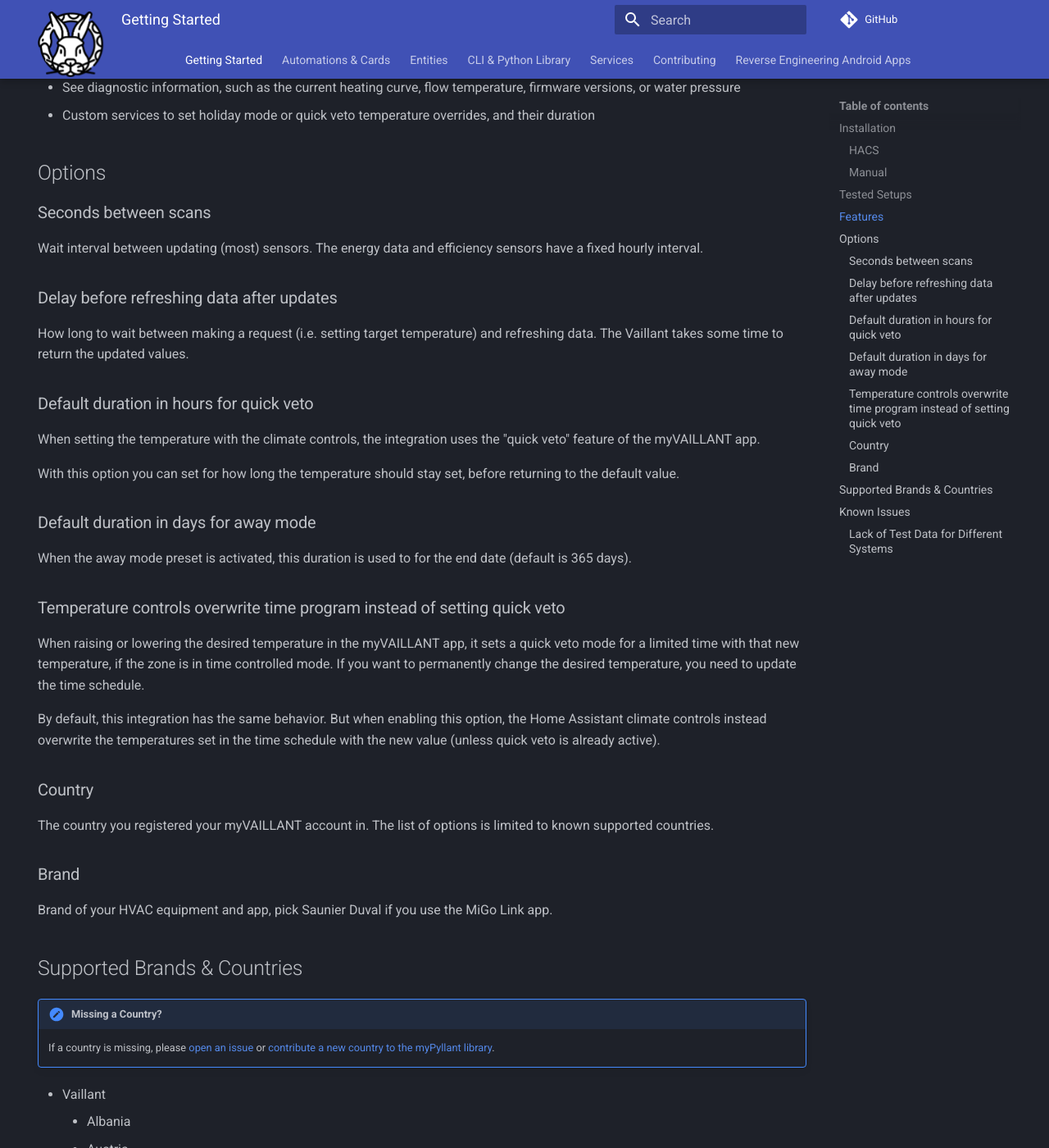
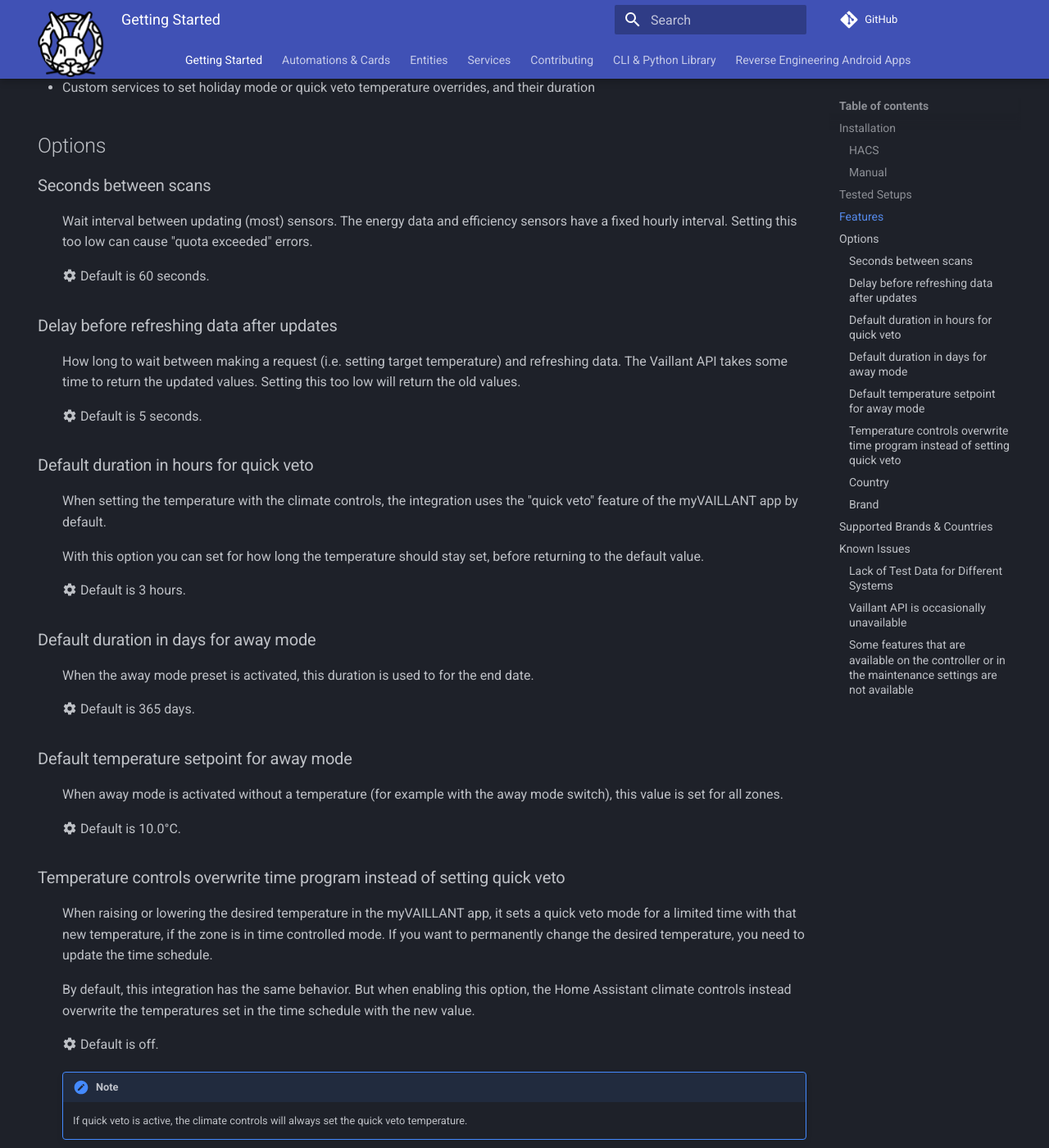
Before and after one commit to signalkraft/mypyllant-component, an MkDocs documentation site: the page built from docs/docs/index.md, in a window 1280 px wide and 1400 px high, scrolled down 2245 px. Shown: the whole window at 82% size. Built offline with MkDocs 1.6.1 and Material for MkDocs 9.7.7, drawn with Linux system fonts in a browser that asks for light colours; comment, search, counter and statistics services are not loaded; some of the changed text lies outside the part shown.

```diff
--- a/docs/docs/index.md
+++ b/docs/docs/index.md
@@ -51,7 +51,7 @@ Having problems? [Open an issue](https://github.com/signalkraft/mypyllant-compon
 * Vaillant ECOTEC PLUS boiler + VRT380f + sensoNET
 * Vaillant ECOTEC PLUS VCW20/1 boiler + sensoCOMFORT VRC 720 + sensoNET VR 921
 * Vaillant ECOTEC PLUS 296/5-5 (R6) + sensoCOMFORT VRC 720/2 + VR 70 (2 circuits) + sensoNET VR 921
-* VAILLANT ecoVIT + VIH R/6 uniSTORE + VR920
+* Vaillant ecoVIT + VIH R/6 uniSTORE + VR920
 * Saunier Duval DUOMAX F30 90 + MISET Radio + MiLink V3
 * Bulex Thema Condens F30/35 + Red 5 + MiPro Sense + MiLink v3
 
@@ -71,32 +71,53 @@ Having problems? [Open an issue](https://github.com/signalkraft/mypyllant-compon
 
 ### Seconds between scans
 
-Wait interval between updating (most) sensors. The energy data and efficiency sensors have a fixed hourly interval.
+:   Wait interval between updating (most) sensors. The energy data and efficiency sensors have a fixed hourly interval.
+    Setting this too low can cause "quota exceeded" errors.
+
+    :material-cog: Default is 60 seconds.
 
 ### Delay before refreshing data after updates
 
-How long to wait between making a request (i.e. setting target temperature) and refreshing data.
-The Vaillant takes some time to return the updated values.
+:   How long to wait between making a request (i.e. setting target temperature) and refreshing data.
+    The Vaillant API takes some time to return the updated values. Setting this too low will return the old values.
+
+    :material-cog: Default is 5 seconds.
 
 ### Default duration in hours for quick veto
 
-When setting the temperature with the climate controls, the integration uses the "quick veto" feature of the myVAILLANT
-app.
+:   When setting the temperature with the climate controls, the integration uses the "quick veto" feature of the myVAILLANT
+    app by default.
 
-With this option you can set for how long the temperature should stay set, before returning to the default value.
+    With this option you can set for how long the temperature should stay set, before returning to the default value.
+
+    :material-cog: Default is 3 hours.
 
 ### Default duration in days for away mode
 
-When the away mode preset is activated, this duration is used to for the end date (default is 365 days).
+:   When the away mode preset is activated, this duration is used to for the end date.
+
+    :material-cog: Default is 365 days.
+
+### Default temperature setpoint for away mode
+
+:   When away mode is activated without a temperature (for example with the away mode switch), this value is set for all zones.
+
+    :material-cog: Default is 10.0°C.
 
 ### Temperature controls overwrite time program instead of setting quick veto
 
-When raising or lowering the desired temperature in the myVAILLANT app, it sets a quick veto mode for a limited time
-with that new temperature, if the zone is in time controlled mode. If you want to permanently change the desired
-temperature, you need to update the time schedule.
+:   When raising or lowering the desired temperature in the myVAILLANT app, it sets a quick veto mode for a limited time
+    with that new temperature, if the zone is in time controlled mode. If you want to permanently change the desired
+    temperature, you need to update the time schedule.
 
-By default, this integration has the same behavior. But when enabling this option, the Home Assistant climate controls
-instead overwrite the temperatures set in the time schedule with the new value (unless quick veto is already active).
+    By default, this integration has the same behavior. But when enabling this option, the Home Assistant climate controls
+    instead overwrite the temperatures set in the time schedule with the new value.
+
+    :material-cog: Default is off.
+
+    !!! note
+
+        If quick veto is active, the climate controls will always set the quick veto temperature.
 
 ### Country
 
@@ -171,3 +192,14 @@ Your HVAC system might differ from the ones in [Tested Setups](#tested-setups) a
 If you don't see any entities, or get an error during setup, please check [Debugging](3-contributing.md#debugging) and
 create an issue.
 With debugging enabled, there's a chance to find the culprit in the data returned by the myVAILLANT API and fix it.
+
+### Vaillant API is occasionally unavailable
+
+The API this integration uses sometimes goes down. Before reporting an issue, check if the myVAILLANT app works normally.
+If it doesn't, there's nothing we can do about it.
+
+### Some features that are available on the controller or in the maintenance settings are not available
+
+If you would like to request a new feature, please check that it's available in the myVAILLANT app first.
+Some data (for example quiet mode or legionella protection) are not available in the app, and therefore
+can't be supported by this integration.
--- /dev/null
+++ b/docs/docs/javascripts/tablesort.js
@@ -0,0 +1,6 @@
+document$.subscribe(function () {
+    var tables = document.querySelectorAll("article table:not([class])")
+    tables.forEach(function (table) {
+        new Tablesort(table)
+    })
+})
--- a/docs/mkdocs.yml
+++ b/docs/mkdocs.yml
@@ -25,6 +25,7 @@ markdown_extensions:
   - attr_list
   - footnotes
   - md_in_html
+  - def_list
   - pymdownx.highlight:
       anchor_linenums: true
       line_spans: __span
@@ -35,5 +36,11 @@ markdown_extensions:
   - pymdownx.superfences
   - pymdownx.tabbed:
       alternate_style: true
+  - pymdownx.emoji:
+      emoji_index: !!python/name:material.extensions.emoji.twemoji
+      emoji_generator: !!python/name:material.extensions.emoji.to_svg
 extra_css:
   - stylesheets/extra.css
+extra_javascript:
+  - https://unpkg.com/tablesort@5.3.0/dist/tablesort.min.js
+  - javascripts/tablesort.js
```
Also changed, not shown: other parts of docs/docs/index.md (+2 -2 lines), docs/docs/1-automations.md (+0 -12 lines), docs/docs/2-entities.md (+103 -79 lines), docs/docs/2-services.md (+4 -3 lines), docs/docs/3-contributing.md (+54 -58 lines), .github/ISSUE_TEMPLATE/bug_report.md, docs/docs/3-library.md (renamed from docs/docs/2-library.md), docs/docs/assets/calendar.png (added), docs/docs/assets/default-dashboard.png, docs/docs/assets/services-screenshot.png (deleted), docs/docs/assets/services.png (added).
